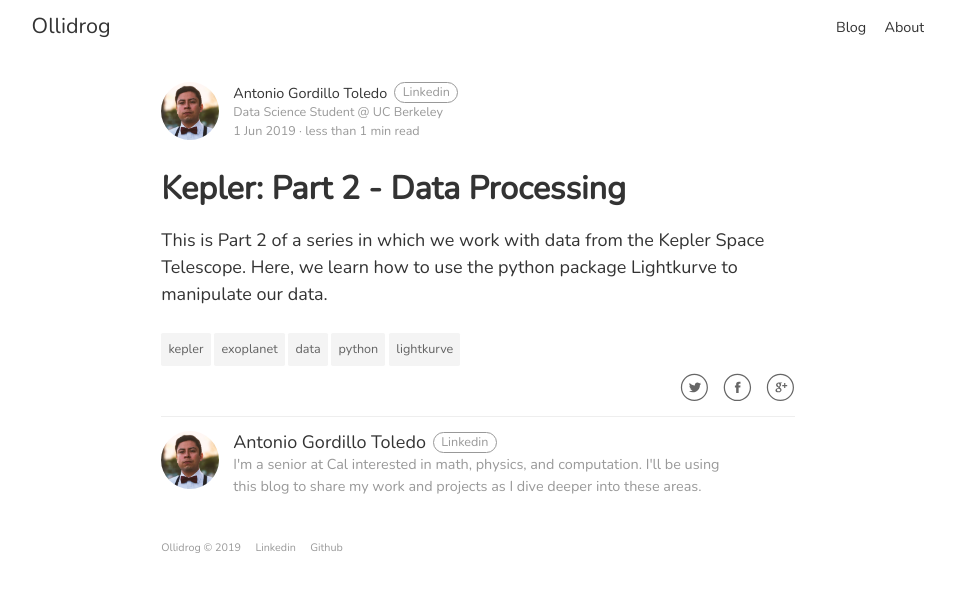
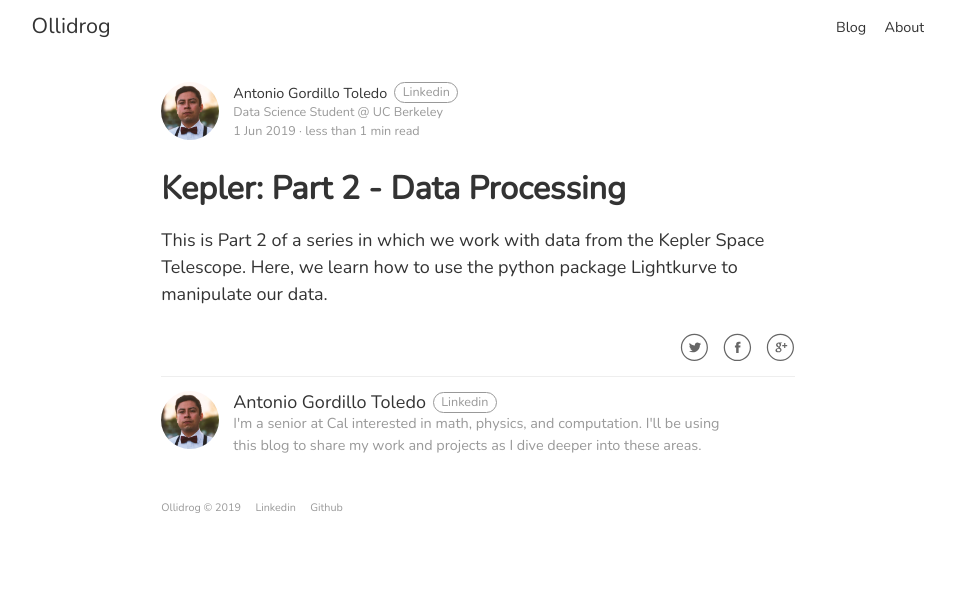
Before and after one commit to antonio-gor/antonio-gor.github.io, a Jekyll site: the page built from _posts/2019-06-01-kepler-part-2.md, in a window 1280 px wide. Shown: the top 592 px of the page, without its empty margins (162-1116 px from the left). Built offline with Jekyll 4.4.1, drawn with Linux system fonts in a browser that asks for light colours; comment, search, counter and statistics services are not loaded.

Commit message:
Update _posts

```diff
--- a/_posts/2019-06-01-kepler-part-2.md
+++ b/_posts/2019-06-01-kepler-part-2.md
@@ -3,6 +3,6 @@ layout: post
 title:  "Kepler: Part 2 - Data Processing"
 author: Antonio Gordillo Toledo
 date:   2019-06-01
-tags: kepler exoplanet data python lightkurve
+
 ---
 This is Part 2 of a series in which we work with data from the Kepler Space Telescope. Here, we learn how to use the python package Lightkurve to manipulate our data.
```
Also changed, not shown: _posts/2019-05-31-kepler-part-1.md (+1 -1 lines).
